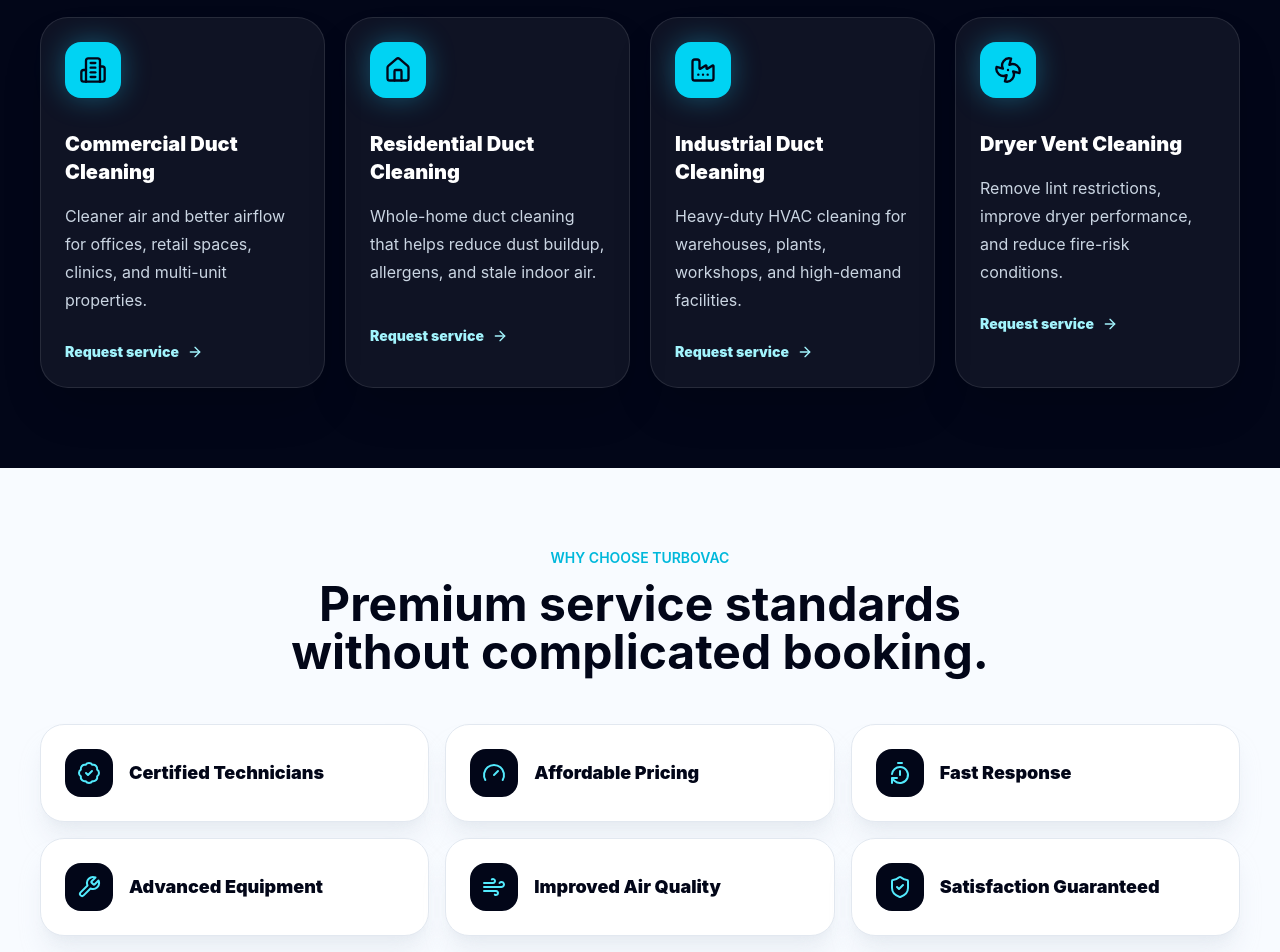
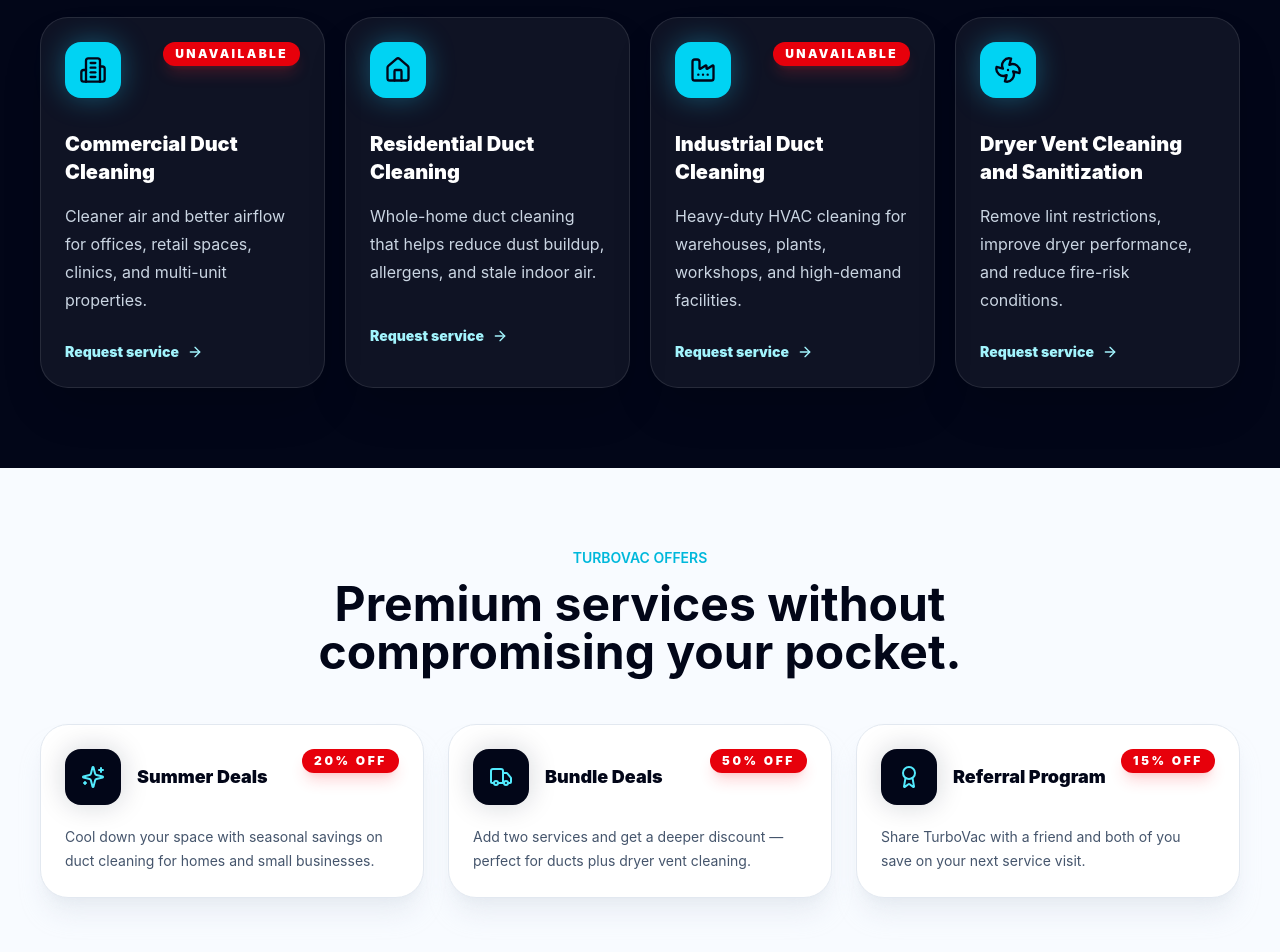
Before and after one commit to kartikgulati/turbovac, a Next.js app: page / in a window 1280 px wide. Shown: the part 1840-2792 px from the top of the page. Built offline with nearby package versions, Linux system fonts and the light colour scheme.

Commit message:
updated all the requested chnages.

```diff
--- a/components/turbovac-site.tsx
+++ b/components/turbovac-site.tsx
@@ -44,6 +44,7 @@ const services = [
     title: "Commercial Duct Cleaning",
     icon: Building2,
     copy: "Cleaner air and better airflow for offices, retail spaces, clinics, and multi-unit properties.",
+    unavailable: true,
   },
   {
     title: "Residential Duct Cleaning",
@@ -54,21 +55,34 @@ const services = [
     title: "Industrial Duct Cleaning",
     icon: Factory,
     copy: "Heavy-duty HVAC cleaning for warehouses, plants, workshops, and high-demand facilities.",
+    unavailable: true,
   },
   {
-    title: "Dryer Vent Cleaning",
+    title: "Dryer Vent Cleaning and Sanitization",
     icon: Fan,
     copy: "Remove lint restrictions, improve dryer performance, and reduce fire-risk conditions.",
   },
 ];
 
 const features = [
-  ["Certified Technicians", BadgeCheck],
-  ["Affordable Pricing", Gauge],
-  ["Fast Response", TimerReset],
-  ["Advanced Equipment", Wrench],
-  ["Improved Air Quality", Wind],
-  ["Satisfaction Guaranteed", ShieldCheck],
+  {
+    title: "Summer Deals",
+    icon: Sparkles,
+    badge: "20% off",
+    copy: "Cool down your space with seasonal savings on duct cleaning for homes and small businesses.",
+  },
+  {
+    title: "Bundle Deals",
+    icon: Truck,
+    badge: "50% off",
+    copy: "Add two services and get a deeper discount — perfect for ducts plus dryer vent cleaning.",
+  },
+  {
+    title: "Referral Program",
+    icon: Award,
+    badge: "15% off",
+    copy: "Share TurboVac with a friend and both of you save on your next service visit.",
+  },
 ];
 
 const process = [
@@ -413,8 +427,13 @@ function Services() {
             <Reveal key={service.title} delay={index * 0.06}>
               <motion.article
                 whileHover={{ y: -8, scale: 1.01 }}
-                className="group h-full rounded-[1.75rem] border border-white/10 bg-white/[0.055] p-6 shadow-2xl shadow-black/20 transition hover:border-cyan-300/50"
+                className="group relative h-full rounded-[1.75rem] border border-white/10 bg-white/[0.055] p-6 shadow-2xl shadow-black/20 transition hover:border-cyan-300/50"
               >
+                {service.unavailable ? (
+                  <span className="absolute right-6 top-6 rounded-full bg-red-600 px-3 py-1 text-xs font-black uppercase tracking-[0.2em] text-white shadow-lg shadow-red-500/20">
+                    Unavailable
+                  </span>
+                ) : null}
                 <div className="mb-8 flex h-14 w-14 items-center justify-center rounded-2xl bg-cyan-400 text-slate-950 shadow-[0_0_28px_rgba(32,211,255,0.34)]">
                   <Icon className="h-7 w-7" />
                 </div>
@@ -434,21 +453,32 @@ function Services() {
 
 function WhyChoose() {
   return (
-    <Section id="why" eyebrow="Why Choose TurboVac" title="Premium service standards without complicated booking.">
-      <div className="grid gap-4 sm:grid-cols-2 lg:grid-cols-3">
-        {features.map(([label, Icon], index) => (
-          <Reveal key={label as string} delay={index * 0.04}>
+    <Section id="why" eyebrow="TurboVac Offers" title="Premium services without  compromising your pocket.">
+      <div className="grid gap-6 sm:grid-cols-2 lg:grid-cols-3">
+        {features.map((feature, index) => {
+          const Icon = feature.icon;
+          return (
+            <Reveal key={feature.title} delay={index * 0.04}>
               <motion.div
                 whileHover={{ y: -5 }}
-              className="flex h-full items-center gap-4 rounded-3xl border border-slate-200 bg-white p-6 shadow-xl shadow-slate-200/70"
+                className="relative h-full overflow-hidden rounded-[1.75rem] border border-slate-200 bg-white p-6 shadow-xl shadow-slate-200/70"
               >
-              <span className="flex h-12 w-12 shrink-0 items-center justify-center rounded-2xl bg-slate-950 text-cyan-300">
+                <span className="absolute right-6 top-6 rounded-full bg-red-600 px-3 py-1 text-xs font-black uppercase tracking-[0.22em] text-white shadow-lg shadow-red-500/20">
+                  {feature.badge}
+                </span>
+                <div className="mb-5 flex items-center gap-4">
+                  <span className="flex h-14 w-14 items-center justify-center rounded-2xl bg-slate-950 text-cyan-300 shadow-[0_0_28px_rgba(15,23,42,0.18)]">
                     <Icon className="h-6 w-6" />
                   </span>
-              <p className="text-lg font-black text-slate-950">{label as string}</p>
+                  <div>
+                    <p className="text-lg font-black text-slate-950">{feature.title}</p>
+                  </div>
+                </div>
+                <p className="text-sm leading-6 text-slate-600">{feature.copy}</p>
               </motion.div>
             </Reveal>
-        ))}
+          );
+        })}
       </div>
     </Section>
   );
@@ -589,14 +619,14 @@ function QuoteForm() {
           <div className="h-full rounded-[2rem] bg-slate-950 p-8 text-white shadow-2xl">
             <p className="text-2xl font-black">Emergency and priority service</p>
             <p className="mt-4 leading-7 text-slate-300">
-              Need urgent dryer vent cleaning or after-hours commercial service? Call our response line and a TurboVac coordinator will help scope the job.
+              Need urgent duct cleaning or after-hours commercial service? Call our response line and a TurboVac coordinator will help scope the job.
             </p>
             <div className="mt-8 grid gap-4">
               {[
-                [Phone, "(416) 555-0198", "Call or text"],
+                [Phone, "(437) 439-6660", "Call or text"],
                 [Mail, "quotes@turbovac.com", "Quote requests"],
-                [Clock3, "Mon-Sat 7:00 AM - 8:00 PM", "Business hours"],
-                [MapPin, "Serving commercial and residential clients", "Service area"],
+                [Clock3, "Mon-Sun 7:00 AM - 8:00 PM", "Business hours"],
+                [MapPin, "Serving residential clients only for now", "Service area"],
               ].map(([Icon, title, label]) => (
                 <div key={String(title)} className="flex gap-4 rounded-3xl border border-white/10 bg-white/[0.055] p-4">
                   <span className="flex h-11 w-11 shrink-0 items-center justify-center rounded-2xl bg-cyan-400 text-slate-950">
```
Lines whose indentation alone changed are shown as unchanged.
